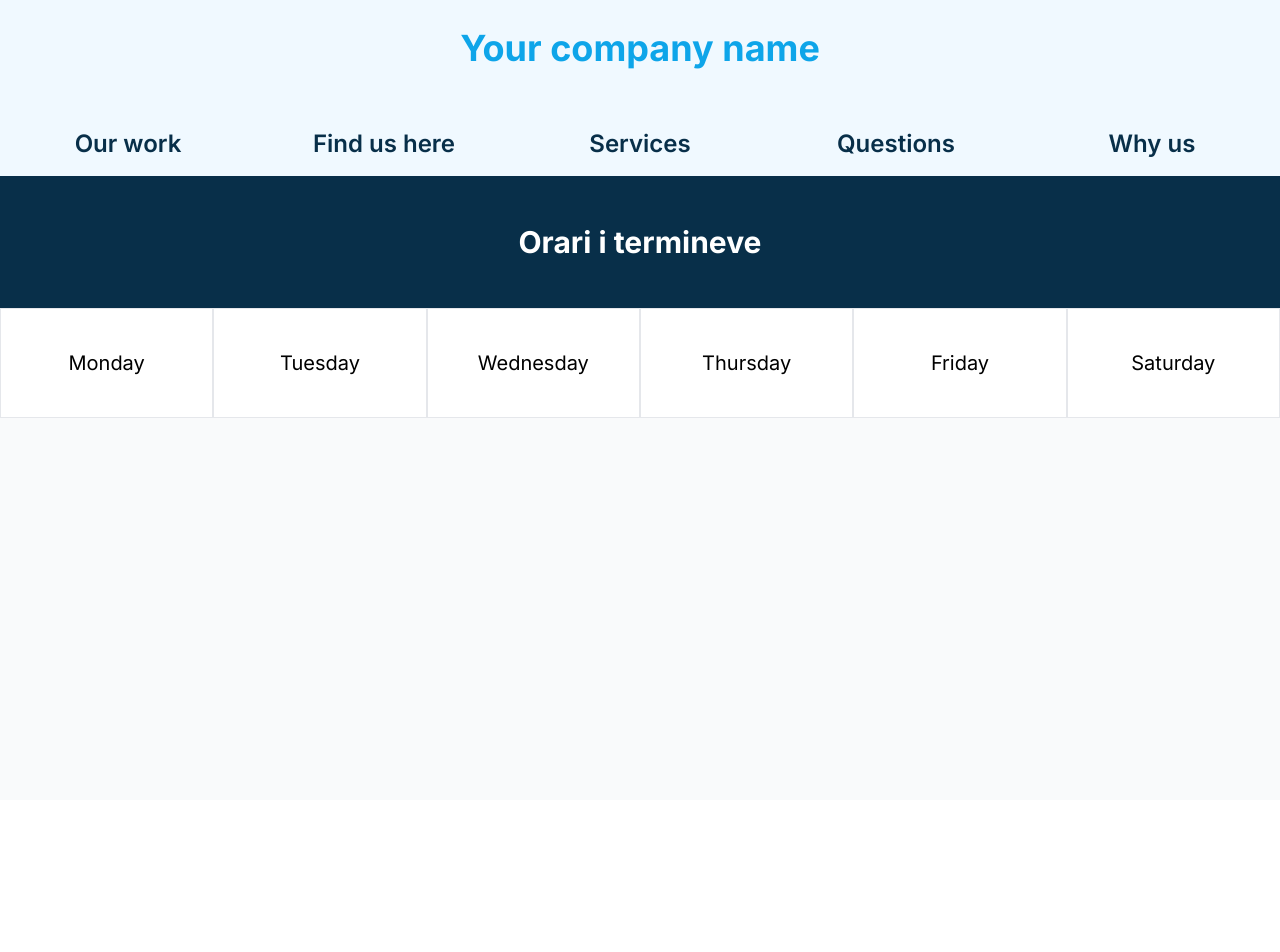
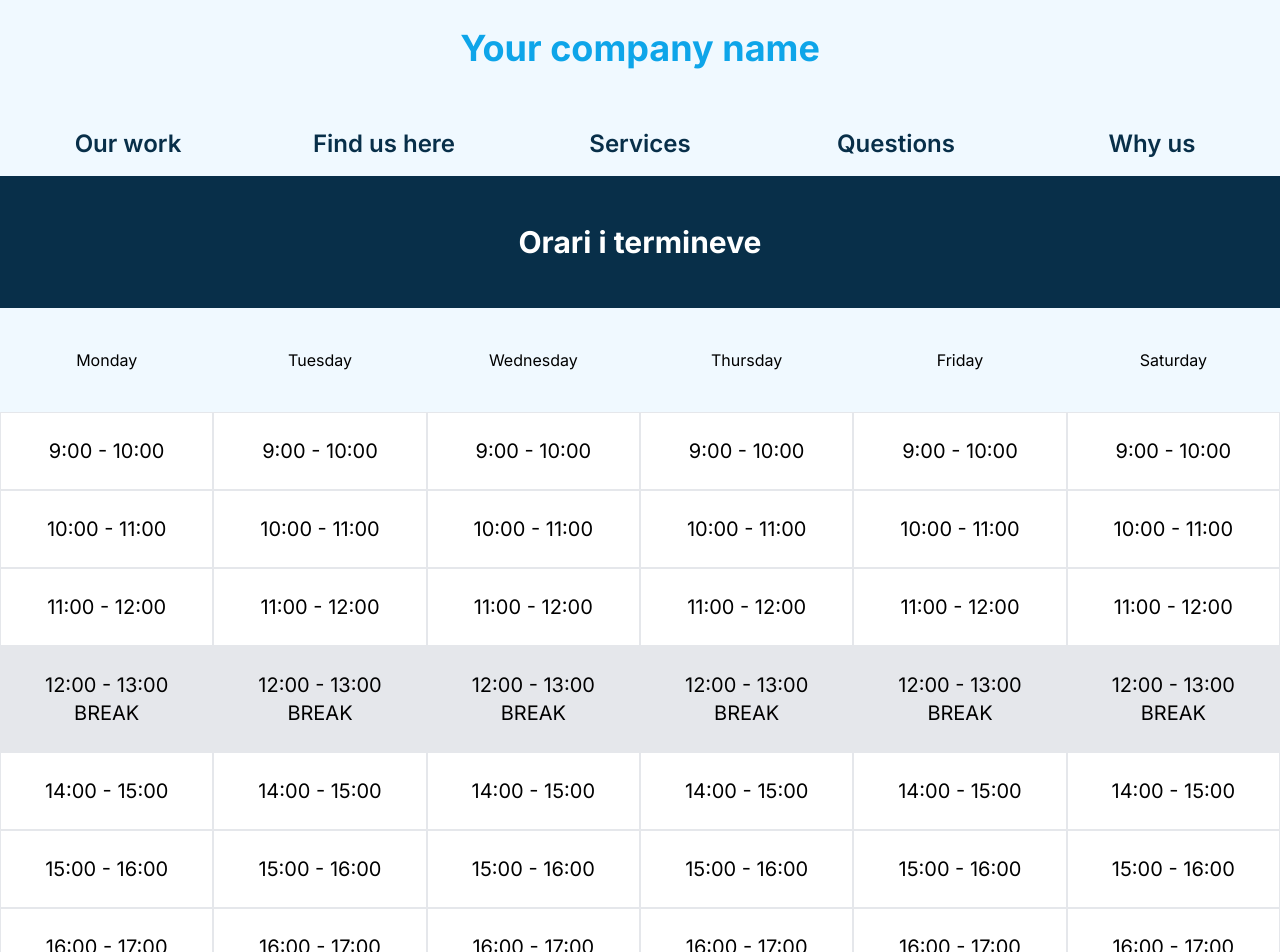
Before and after one commit to armql/Correla, a React (Vite) app in the folder front/: page /home in a window 1280 px wide. Shown: the top 952 px of the page. Before the commit the page ends 800 px from the top, so only its background shows below. Built offline with nearby package versions, Linux system fonts and the light colour scheme.

Commit message:
functional dynamic scheduler

```diff
--- a/front/index.html
+++ b/front/index.html
@@ -4,7 +4,7 @@
     <meta charset="UTF-8" />
     <link rel="icon" type="image/svg+xml" href="/vite.svg" />
     <meta name="viewport" content="width=device-width, initial-scale=1.0" />
-    <title>Vite + React</title>
+    <title>Development stage</title>
   </head>
   <body>
     <div id="root"></div>
--- a/front/src/views/Home.jsx
+++ b/front/src/views/Home.jsx
@@ -1,102 +1,94 @@
-import React, { useState } from 'react'
+import React, { useState } from 'react';
 
 export default function Home() {
-    const [schedule, setSchedule] = useState(false);
+    const [schedule, setSchedule] = useState({
+        Monday: true,
+        Tuesday: true,
+        Wednesday: true,
+        Thursday: true,
+        Friday: true,
+        Saturday: true,
+    });
 
-    const toggleScheduler = () => {
-        setSchedule(!schedule);
-    }
+    const toggleScheduler = (day) => {
+        setSchedule((prevSchedule) => ({
+            ...prevSchedule,
+            [day]: !prevSchedule[day],
+        }));
+    };
+
+    const renderScheduler = (day) => {
+        if (schedule[day]) {
+            return (
+                <div
+                    className='border'
+                >
+                    <div className='text-xl grid-cols-1'>
+                        <button type='button'
+                            className='w-full hover:bg-gray-50 transition p-6'>
+                            9:00 - 10:00
+                        </button>
+                        <button type='button'
+                            className='w-full hover:bg-gray-50 transition p-6 border-t-2'>
+                            10:00 - 11:00
+                        </button>
+                        <button type='button'
+                            className='w-full hover:bg-gray-50 transition p-6 border-t-2'>
+                            11:00 - 12:00
+                        </button>
+                        <button type='button'
+                            className='w-full hover:bg-red-200 bg-gray-200 transition p-6 border-t-2' disabled>
+                            12:00 - 13:00 BREAK
+                        </button>
+                        <button type='button'
+                            className='w-full hover:bg-gray-50 transition p-6 border-t-2'>
+                            14:00 - 15:00
+                        </button>
+                        <button type='button'
+                            className='w-full hover:bg-gray-50 transition p-6 border-t-2'>
+                            15:00 - 16:00
+                        </button>
+                        <button type='button'
+                            className='w-full hover:bg-gray-50 transition p-6 border-t-2'>
+                            16:00 - 17:00
+                        </button>
+                    </div>
+                </div>
+            );
+        } else {
+            return (
+                <div className=''>
+                    <div className='grid grid-cols-1 text-lg text-gray-500 h-full'>
+                        <button type='button' className='w-full transition p-6'>
+                            No schedules for {day}.
+                        </button>
+                    </div>
+                </div>
+            );
+        }
+    };
+
     return (
         <div className='parent'>
             <div className='bg-sky-950 text-white p-12 flex items-center justify-center font-bold text-3xl'>
                 Orari i termineve
             </div>
             <div className='grid bg-white grid-cols-3 lg:grid-cols-6 items-center justify-center text-center'>
-                <button onClick={toggleScheduler} type="button" className='relative group text-xl p-10 border bg-white hover:border-sky-300 hover:shadow transition cursor-pointer active:bg-sky-50'>
-                    Monday
-                </button>
-                <button type="button" className='group p-10 border bg-white hover:border-sky-300 hover:shadow text-xl transition cursor-pointer active:bg-sky-50'>
-                    Tuesday
-                </button>
-                <button type="button" className='group p-10 border bg-white hover:border-sky-300 hover:shadow text-xl transition cursor-pointer active:bg-sky-50'>
-                    Wednesday
-                </button>
-                <button type="button" className='group p-10 border bg-white hover:border-sky-300 hover:shadow text-xl transition cursor-pointer active:bg-sky-50'>
-                    Thursday
-                </button>
-                <button type="button" className='group p-10 border bg-white hover:border-sky-300 hover:shadow text-xl transition cursor-pointer active:bg-sky-50'>
-                    Friday
-                </button>
-                <button type="button" className='group p-10 border bg-white hover:border-sky-300 hover:shadow text-xl transition cursor-pointer active:bg-sky-50'>
-                    Saturday
-                </button>
-                {schedule && (
-                <div className='text-xl grid-cols-1'>
-                    <button type='button' className='w-full hover:shadow hover:bg-gray-50 transition p-6 border-t-2 border-r-2 border-l-2'>9:00 - 10:00</button>
-                    <button type='button' className='w-full hover:shadow hover:bg-gray-50 transition p-6 border-t-2 border-r-2 border-l-2'>10:00 - 11:00</button>
-                    <button type='button' className='w-full hover:shadow hover:bg-gray-50 transition p-6 border-t-2 border-r-2 border-l-2'>11:00 - 12:00</button>
-                    <button type='button' className='w-full p-6 border-t-2 border-r-2 border-l-2 bg-red-100' disabled>12-13:00 BREAK</button>
-                    <button type='button' className='w-full hover:shadow hover:bg-gray-50 transition p-6 border-t-2 border-r-2 border-l-2'>13:00 - 14:00</button>
-                    <button type='button' className='w-full hover:shadow hover:bg-gray-50 transition p-6 border-t-2 border-r-2 border-l-2'>14:00 - 15:00</button>
-                    <button type='button' className='w-full hover:shadow hover:bg-gray-50 transition p-6 border-t-2 border-r-2 border-l-2 border-b-2'>16:00 - 17:00</button>
-                </div>
-                )}
-                {schedule && (
-                <div className='text-xl grid-cols-1'>
-                    <button type='button' className='w-full hover:shadow hover:bg-gray-50 transition p-6 border-t-2 border-r-2 border-l-2'>9:00 - 10:00</button>
-                    <button type='button' className='w-full hover:shadow hover:bg-gray-50 transition p-6 border-t-2 border-r-2 border-l-2'>10:00 - 11:00</button>
-                    <button type='button' className='w-full hover:shadow hover:bg-gray-50 transition p-6 border-t-2 border-r-2 border-l-2'>11:00 - 12:00</button>
-                    <button type='button' className='w-full p-6 border-t-2 border-r-2 border-l-2 bg-red-100' disabled>12-13:00 BREAK</button>
-                    <button type='button' className='w-full hover:shadow hover:bg-gray-50 transition p-6 border-t-2 border-r-2 border-l-2'>13:00 - 14:00</button>
-                    <button type='button' className='w-full hover:shadow hover:bg-gray-50 transition p-6 border-t-2 border-r-2 border-l-2'>14:00 - 15:00</button>
-                    <button type='button' className='w-full hover:shadow hover:bg-gray-50 transition p-6 border-t-2 border-r-2 border-l-2 border-b-2'>16:00 - 17:00</button>
-                </div>
-                )}
-                {schedule && (
-                <div className='text-xl grid-cols-1'>
-                    <button type='button' className='w-full hover:shadow hover:bg-gray-50 transition p-6 border-t-2 border-r-2 border-l-2'>9:00 - 10:00</button>
-                    <button type='button' className='w-full hover:shadow hover:bg-gray-50 transition p-6 border-t-2 border-r-2 border-l-2'>10:00 - 11:00</button>
-                    <button type='button' className='w-full hover:shadow hover:bg-gray-50 transition p-6 border-t-2 border-r-2 border-l-2'>11:00 - 12:00</button>
-                    <button type='button' className='w-full p-6 border-t-2 border-r-2 border-l-2 bg-red-100' disabled>12-13:00 BREAK</button>
-                    <button type='button' className='w-full hover:shadow hover:bg-gray-50 transition p-6 border-t-2 border-r-2 border-l-2'>13:00 - 14:00</button>
-                    <button type='button' className='w-full hover:shadow hover:bg-gray-50 transition p-6 border-t-2 border-r-2 border-l-2'>14:00 - 15:00</button>
-                    <button type='button' className='w-full hover:shadow hover:bg-gray-50 transition p-6 border-t-2 border-r-2 border-l-2 border-b-2'>16:00 - 17:00</button>
-                </div>
-                )}
-                {schedule && (
-                <div className='text-xl grid-cols-1'>
-                    <button type='button' className='w-full hover:shadow hover:bg-gray-50 transition p-6 border-t-2 border-r-2 border-l-2'>9:00 - 10:00</button>
-                    <button type='button' className='w-full hover:shadow hover:bg-gray-50 transition p-6 border-t-2 border-r-2 border-l-2'>10:00 - 11:00</button>
-                    <button type='button' className='w-full hover:shadow hover:bg-gray-50 transition p-6 border-t-2 border-r-2 border-l-2'>11:00 - 12:00</button>
-                    <button type='button' className='w-full p-6 border-t-2 border-r-2 border-l-2 bg-red-100' disabled>12-13:00 BREAK</button>
-                    <button type='button' className='w-full hover:shadow hover:bg-gray-50 transition p-6 border-t-2 border-r-2 border-l-2'>13:00 - 14:00</button>
-                    <button type='button' className='w-full hover:shadow hover:bg-gray-50 transition p-6 border-t-2 border-r-2 border-l-2'>14:00 - 15:00</button>
-                    <button type='button' className='w-full hover:shadow hover:bg-gray-50 transition p-6 border-t-2 border-r-2 border-l-2 border-b-2'>16:00 - 17:00</button>
-                </div>
-                )}
-                {schedule && (
-                <div className='text-xl grid-cols-1'>
-                    <button type='button' className='w-full hover:shadow hover:bg-gray-50 transition p-6 border-t-2 border-r-2 border-l-2'>9:00 - 10:00</button>
-                    <button type='button' className='w-full hover:shadow hover:bg-gray-50 transition p-6 border-t-2 border-r-2 border-l-2'>10:00 - 11:00</button>
-                    <button type='button' className='w-full hover:shadow hover:bg-gray-50 transition p-6 border-t-2 border-r-2 border-l-2'>11:00 - 12:00</button>
-                    <button type='button' className='w-full p-6 border-t-2 border-r-2 border-l-2 bg-red-100' disabled>12-13:00 BREAK</button>
-                    <button type='button' className='w-full hover:shadow hover:bg-gray-50 transition p-6 border-t-2 border-r-2 border-l-2'>13:00 - 14:00</button>
-                    <button type='button' className='w-full hover:shadow hover:bg-gray-50 transition p-6 border-t-2 border-r-2 border-l-2'>14:00 - 15:00</button>
-                    <button type='button' className='w-full hover:shadow hover:bg-gray-50 transition p-6 border-t-2 border-r-2 border-l-2 border-b-2'>16:00 - 17:00</button>
-                </div>
-                )}
-                {schedule && (
-                <div className='text-xl grid-cols-1'>
-                    <button type='button' className='w-full hover:shadow hover:bg-gray-50 transition p-6 border-t-2 border-r-2 border-l-2'>9:00 - 10:00</button>
-                    <button type='button' className='w-full hover:shadow hover:bg-gray-50 transition p-6 border-t-2 border-r-2 border-l-2'>10:00 - 11:00</button>
-                    <button type='button' className='w-full hover:shadow hover:bg-gray-50 transition p-6 border-t-2 border-r-2 border-l-2'>11:00 - 12:00</button>
-                    <button type='button' className='w-full p-6 border-t-2 border-r-2 border-l-2 bg-red-100' disabled>12-13:00 BREAK</button>
-                    <button type='button' className='w-full hover:shadow hover:bg-gray-50 transition p-6 border-t-2 border-r-2 border-l-2'>13:00 - 14:00</button>
-                    <button type='button' className='w-full hover:shadow hover:bg-gray-50 transition p-6 border-t-2 border-r-2 border-l-2'>14:00 - 15:00</button>
-                    <button type='button' className='w-full hover:shadow hover:bg-gray-50 transition p-6 border-t-2 border-r-2 border-l-2 border-b-2'>16:00 - 17:00</button>
-                </div>
-                )}
+                {Object.keys(schedule).map((day) => (
+                    <button
+                        key={day}
+                        onClick={() => toggleScheduler(day)}
+                        type='button'
+                        className={`p-10 bg-sky-50 hover:bg-sky-100 ${schedule[day] ? 'active:bg-sky-200' : ''
+                            }`}
+                    >
+                        {day}
+                    </button>
+                ))}
+                {Object.keys(schedule).map((day) => (
+                    <div key={day} className='h-screen'>{renderScheduler(day)}</div>
+                ))}
             </div>
         </div>
-    )
+    );
 }
```
